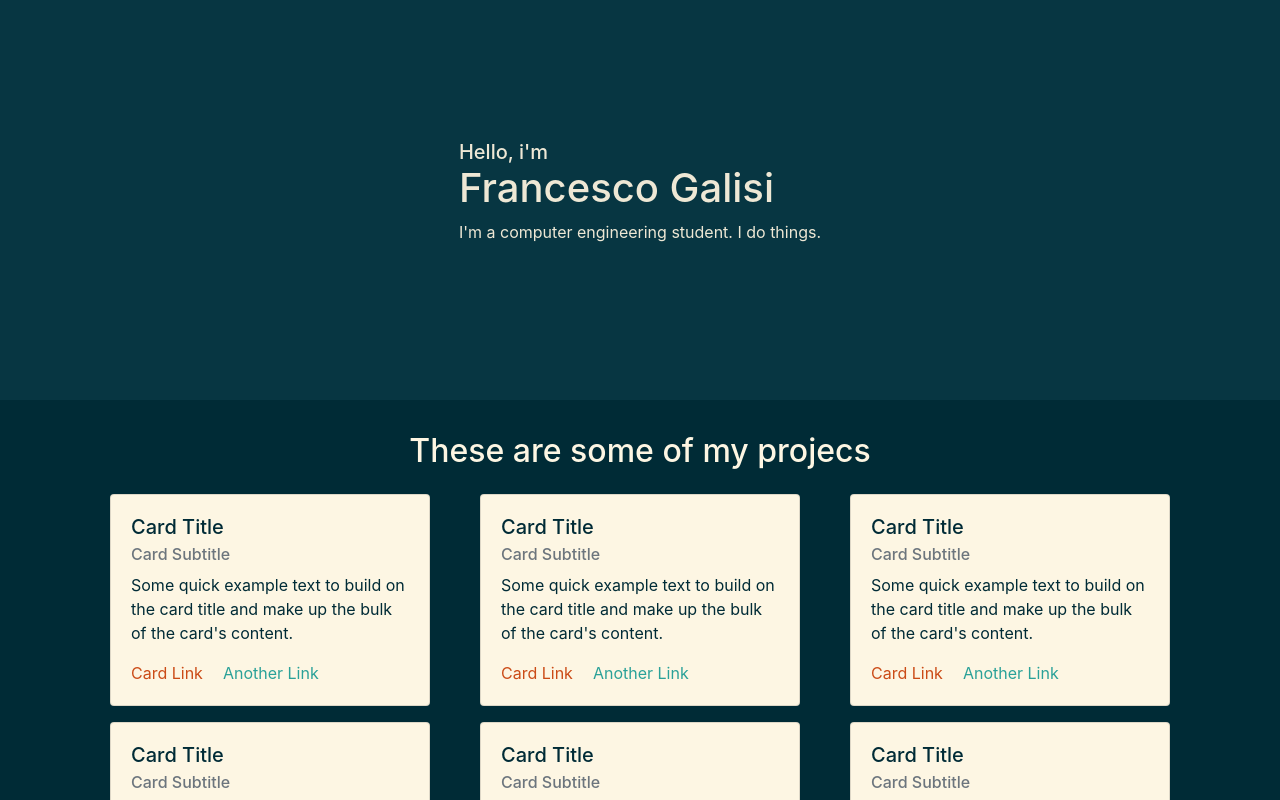
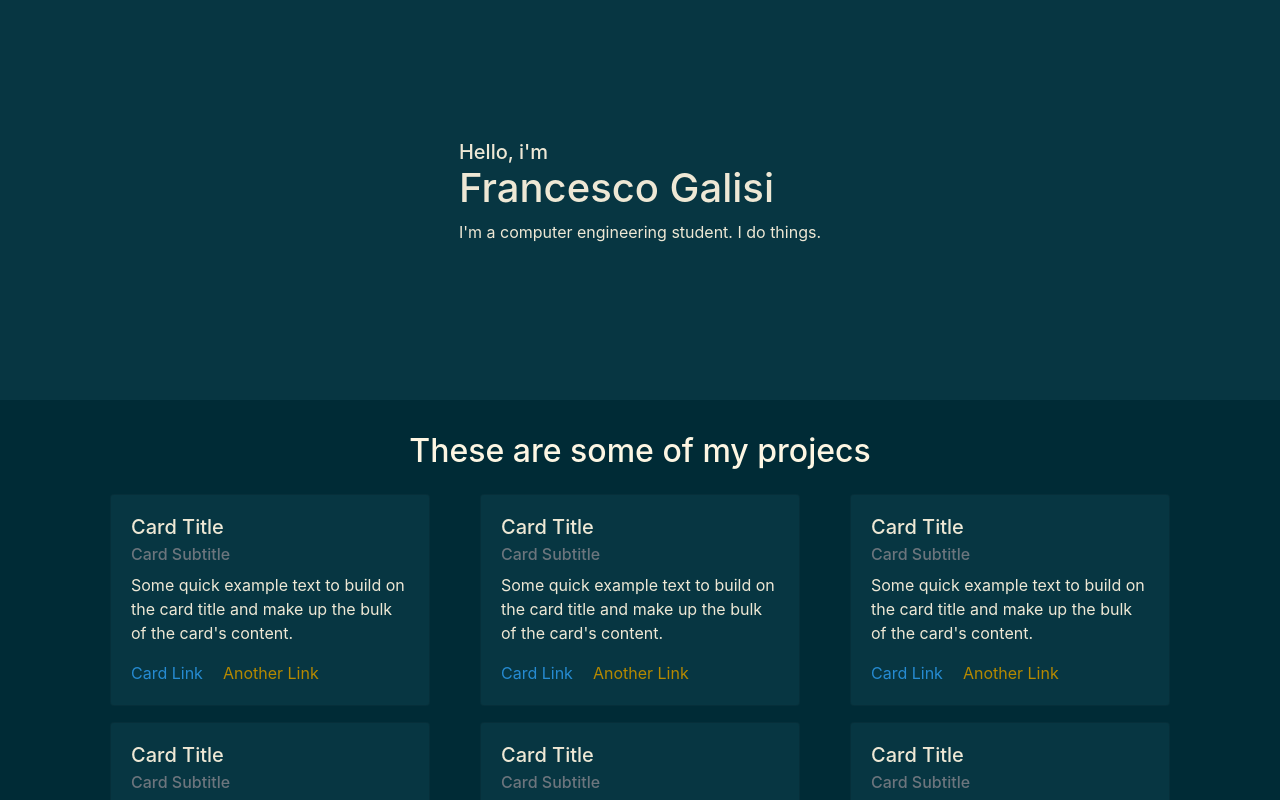
Before and after one commit to Censacrof/censacrof.github.io, a React (Create React App) app: page / in a window 1280 px wide. Shown: the top 800 px of the page. Built offline with nearby package versions, Linux system fonts and the light colour scheme.

Commit message:
Changed card background color

```diff
--- a/src/custom.scss
+++ b/src/custom.scss
@@ -19,8 +19,8 @@ $solarized: (
 );
 
 $theme-colors: (
-	"primary":    map-get($solarized, "orange"),
-	"secondary":  map-get($solarized, "cyan"),
+	"primary":    map-get($solarized, "blue"),
+	"secondary":  map-get($solarized, "yellow"),
 	"success":    map-get($solarized, "green"),
 	"info":       map-get($solarized, "magenta"),
 	"warning":    map-get($solarized, "green"),
@@ -35,8 +35,8 @@ $jumbotron-color:	map-get($solarized, "base2");
 $body-bg:			map-get($solarized, "base03");
 $body-color:		map-get($solarized, "base3");
 
-$card-bg: 			map-get($solarized, "base3");
-$card-color: 		map-get($solarized, "base03");
+$card-bg: 			map-get($solarized, "base02");
+$card-color: 		map-get($solarized, "base2");
 
 // Import Bootstrap and its default variables
 @import "node_modules/bootstrap/scss/bootstrap";
```
